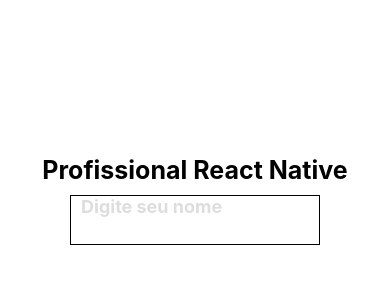
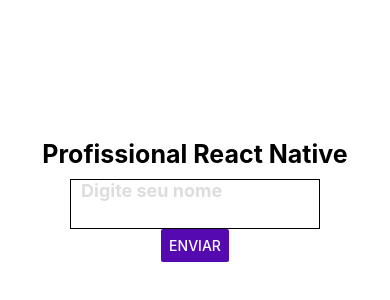
Before and after one commit to coffstack/PRN-FirstApp, a React Native app: screen / in a window 390 px wide. Shown: the part 222-522 px from the top of the page. Built offline with nearby package versions, Linux system fonts and the light colour scheme.

Commit message:
button, alert

```diff
--- a/App.tsx
+++ b/App.tsx
@@ -1,8 +1,21 @@
-import { Image, StyleSheet, Text, TextInput, View } from "react-native";
+import {
+  Button,
+  Alert,
+  Platform,
+  StyleSheet,
+  Text,
+  TextInput,
+  View,
+} from "react-native";
 
 export default function App() {
   function changeName(text: string) {
     console.log(text);
+  }
+
+  function onPressButton() {
+    console.log("Pressionou no botão");
+    Alert.alert("Meu primeiro app", Platform.OS);
   }
   return (
     <View style={styles.container}>
@@ -10,29 +23,14 @@
         Profissional React Native
       </Text>
       <TextInput
-        // value={"Rafael"}
         autoCapitalize="none"
         multiline
         placeholder="Digite seu nome"
-        // onChange={(e) => console.log(e.nativeEvent.text)}
-
-        //Callback that is called when the text input's text changes.
-        // Changed text is passed as an argument to the callback handler.
-        //((text: string) => void) | undefined
-        // onChangeText={(text) => console.log(text)}
         onChangeText={changeName}
         placeholderTextColor="#ddd"
-        style={{
-          borderWidth: 1,
-          height: 50,
-          width: 250,
-          marginTop: 10,
-          paddingHorizontal: 10,
-          color: "#550ab1",
-          fontWeight: "bold",
-          fontSize: 18,
-        }}
+        style={styles.textInput}
       />
+      <Button color="#550ab1" title="Enviar" onPress={onPressButton} />
     </View>
   );
 }
@@ -44,4 +42,14 @@
     alignItems: "center",
     justifyContent: "center",
   },
+  textInput: {
+    borderWidth: 1,
+    height: 50,
+    width: 250,
+    marginTop: 10,
+    paddingHorizontal: 10,
+    color: "#550ab1",
+    fontWeight: "bold",
+    fontSize: 18,
+  },
 });
```
